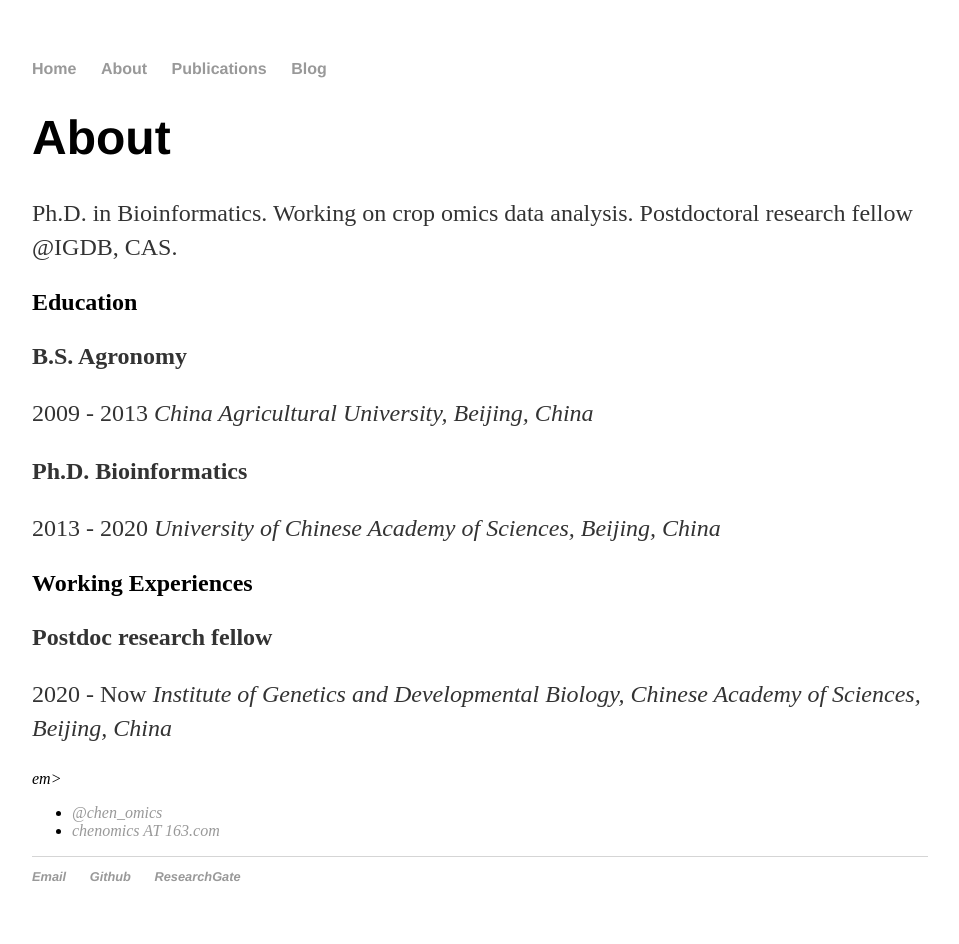
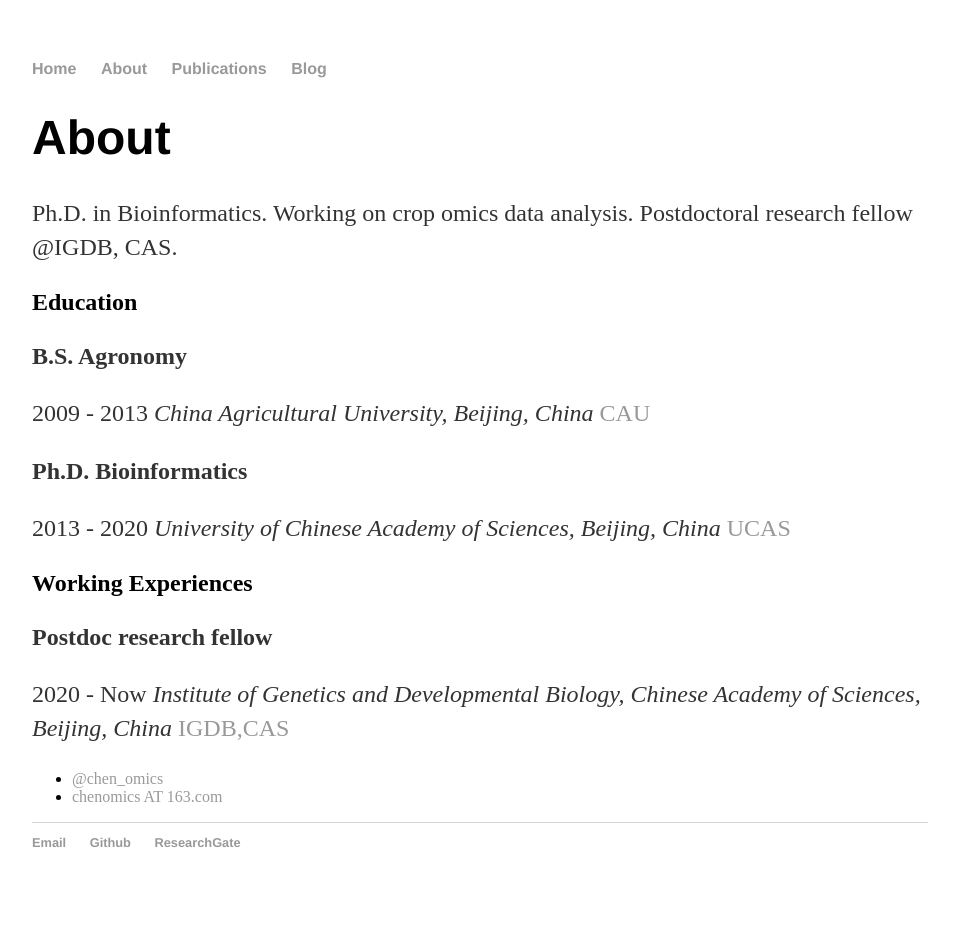
Before and after one commit to zhuochenbioinfo/zhuochenbioinfo.github.io, a Jekyll site: the page built from about/index.html, in a window 1280 px wide. Shown: the whole page, without its empty margins (160-1119 px from the left). Built offline with Jekyll 4.4.1, drawn with Linux system fonts in a browser that asks for light colours; after the commit the page ends 910 px from its top, so only the background shows below that.

Commit message:
Initial commit

```diff
--- a/about/index.html
+++ b/about/index.html
@@ -9,11 +9,14 @@ title: About Zhuo CHEN
 			<h2>Education</h2>
 				<p> <strong>B.S. Agronomy</strong>
 				<p> 2009 - 2013 <em>China Agricultural University, Beijing, China</em>
+					<a href="https://www.cau.edu.cn/">CAU</a>
 				<p> <strong>Ph.D. Bioinformatics</strong>
 				<p> 2013 - 2020 <em>University of Chinese Academy of Sciences, Beijing, China</em>
+					<a href="https://www.ucas.ac.cn/">UCAS</a>
 			<h2>Working Experiences</h2>
 				<p> <strong>Postdoc research fellow</strong>
-				<p> 2020 - Now <em>Institute of Genetics and Developmental Biology, Chinese Academy of Sciences, Beijing, China</p>em>
+				<p> 2020 - Now <em>Institute of Genetics and Developmental Biology, Chinese Academy of Sciences, Beijing, China</em>
+					<a href="http://http://www.genetics.ac.cn/">IGDB,CAS</a>
 			<ul class="contacts">
 				<li><a href="#">@chen_omics</a></li>
 				<li><a href="#">chenomics AT 163.com</a></li>
```
